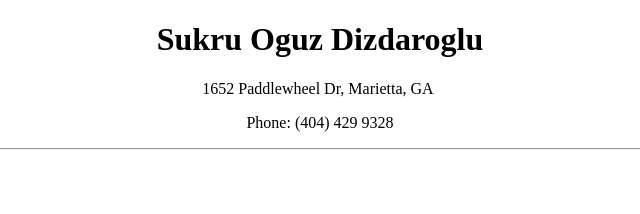
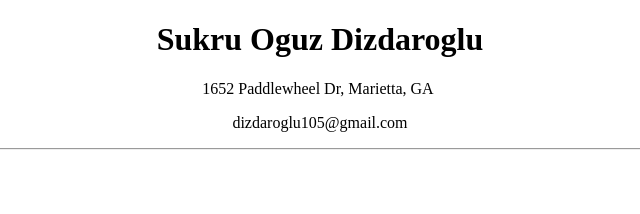
Before and after one commit to SODIZDAROGLU/mySite, a plain HTML site: page Resume.html in a window 1280 px wide. Shown: the top 214 px of the page, 320-960 px from the left. Drawn offline with Linux system fonts and the light colour scheme.

Commit message:
update resume

```diff
--- a/Resume.html
+++ b/Resume.html
@@ -29,7 +29,7 @@
 
         <h1><center>Sukru Oguz Dizdaroglu</center></h1>
         <p><center>1652 Paddlewheel Dr, Marietta, GA </center></p>
-        <p><center> Phone: (404) 429 9328</center></p>
+        <p><center> dizdaroglu105@gmail.com</center></p>
         <hr>
         <div class="experience">
 
```
